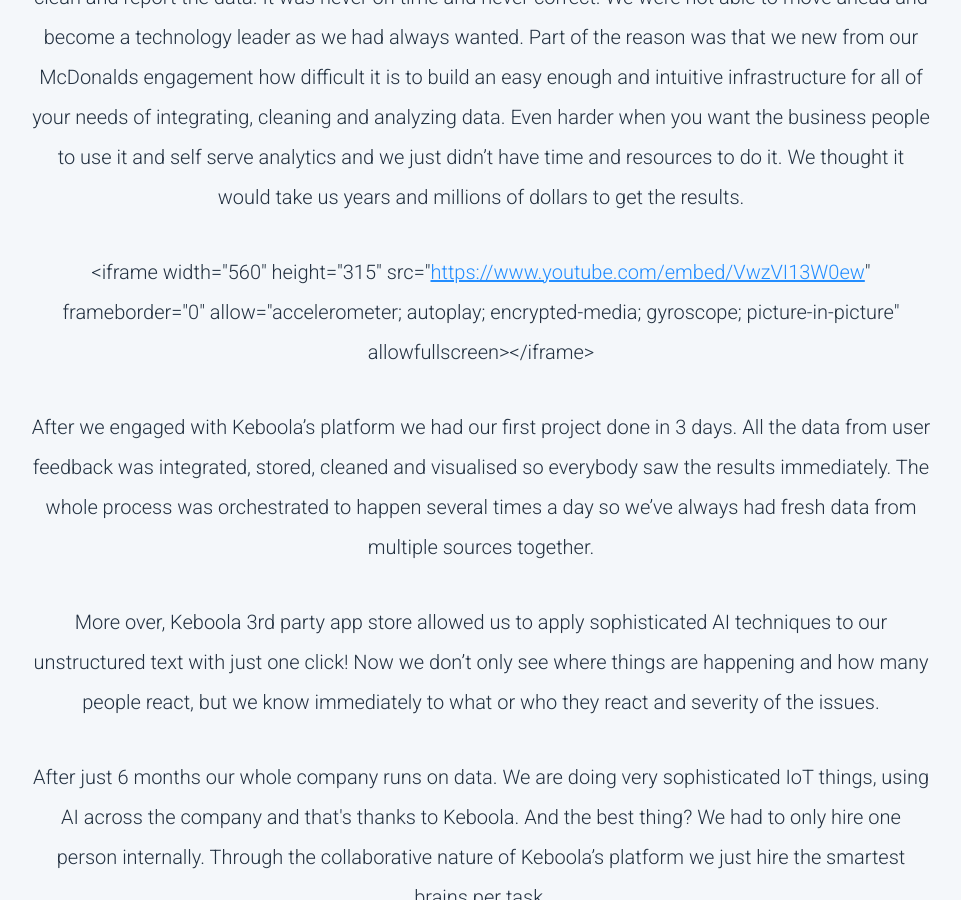
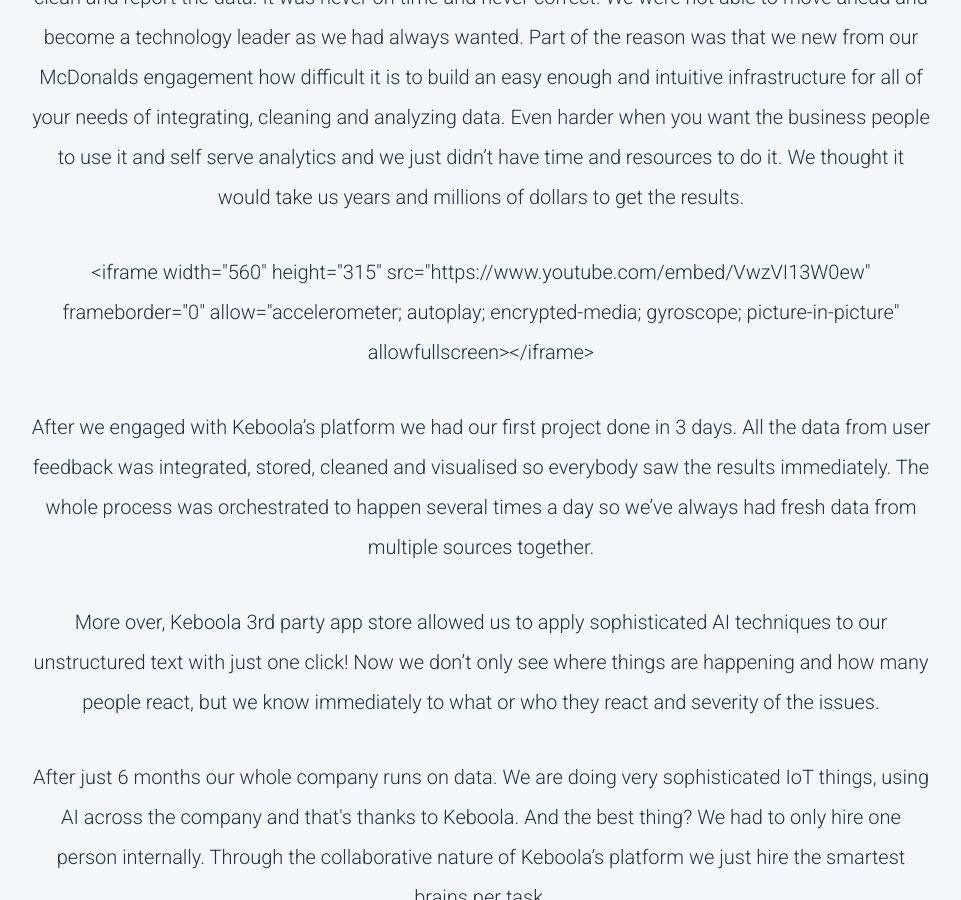
Before and after one commit to keboola/website, a Jekyll site: the page built from _landing/how-to-win-data.md, in a window 1280 px wide and 900 px high, scrolled down 2576 px. Shown: the whole window, without its empty margins (159-1120 px from the left). Built offline with Jekyll 4.4.1, drawn with Linux system fonts in a browser that asks for light colours; nearby versions of some CDN libraries; some of the changed lines change nothing that is shown.

Commit message:
Update from Forestry.io Petr Urbanek updated _landing/how-to-win-data.md

```diff
--- a/_landing/how-to-win-data.md
+++ b/_landing/how-to-win-data.md
@@ -74,25 +74,24 @@
     data. Even harder when you want the business people to use it and self serve analytics
     and we just didn’t have time and resources to do it. We thought it would take
     us years and millions of dollars to get the results.</p><p>&lt;iframe width="560"
-    height="315" src="<a href="https://www.youtube.com/embed/VwzVI13W0ew" title="https://www.youtube.com/embed/VwzVI13W0ew">https://www.youtube.com/embed/VwzVI13W0ew</a>"
-    frameborder="0" allow="accelerometer; autoplay; encrypted-media; gyroscope; picture-in-picture"
-    allowfullscreen&gt;&lt;/iframe&gt;</p><p>After we engaged with Keboola’s platform
-    we had our first project done in 3 days. All the data from user feedback was integrated,
-    stored, cleaned and visualised so everybody saw the results immediately. The whole
-    process was orchestrated to happen several times a day so we’ve always had fresh
-    data from multiple sources together.</p><p>More over, Keboola 3rd party app store
-    allowed us to apply sophisticated AI techniques to our unstructured text with
-    just one click! Now we don’t only see where things are happening and how many
-    people react, but we know immediately to what or who they react and severity of
-    the issues.</p><p>After just 6 months our whole company runs on data. We are doing
-    very sophisticated IoT things, using AI across the company and that's thanks to
-    Keboola. And the best thing? We had to only hire one person internally. Through
-    the collaborative nature of Keboola’s platform we just hire the smartest brains
-    per task.</p><p>With Keboola I can really focus on what’s important and that’s
-    our people and actions we take. Keboola takes care of the rest. Just imagine working
-    on the whole process in Keboola we were actually able to change several of the
-    key systems like CRM, POS without the whole flow breaking. That’s really life
-    changing for CTO and the whole business.</p>
+    height="315" src="https://www.youtube.com/embed/VwzVI13W0ew" frameborder="0" allow="accelerometer;
+    autoplay; encrypted-media; gyroscope; picture-in-picture" allowfullscreen&gt;&lt;/iframe&gt;</p><p>After
+    we engaged with Keboola’s platform we had our first project done in 3 days. All
+    the data from user feedback was integrated, stored, cleaned and visualised so
+    everybody saw the results immediately. The whole process was orchestrated to happen
+    several times a day so we’ve always had fresh data from multiple sources together.</p><p>More
+    over, Keboola 3rd party app store allowed us to apply sophisticated AI techniques
+    to our unstructured text with just one click! Now we don’t only see where things
+    are happening and how many people react, but we know immediately to what or who
+    they react and severity of the issues.</p><p>After just 6 months our whole company
+    runs on data. We are doing very sophisticated IoT things, using AI across the
+    company and that's thanks to Keboola. And the best thing? We had to only hire
+    one person internally. Through the collaborative nature of Keboola’s platform
+    we just hire the smartest brains per task.</p><p>With Keboola I can really focus
+    on what’s important and that’s our people and actions we take. Keboola takes care
+    of the rest. Just imagine working on the whole process in Keboola we were actually
+    able to change several of the key systems like CRM, POS without the whole flow
+    breaking. That’s really life changing for CTO and the whole business.</p>
 - template: article-list-three-row
   block: article-list-three-row
   subheadline: SERVERLESS DATA ANALYTICS & AUTOMATION
```
